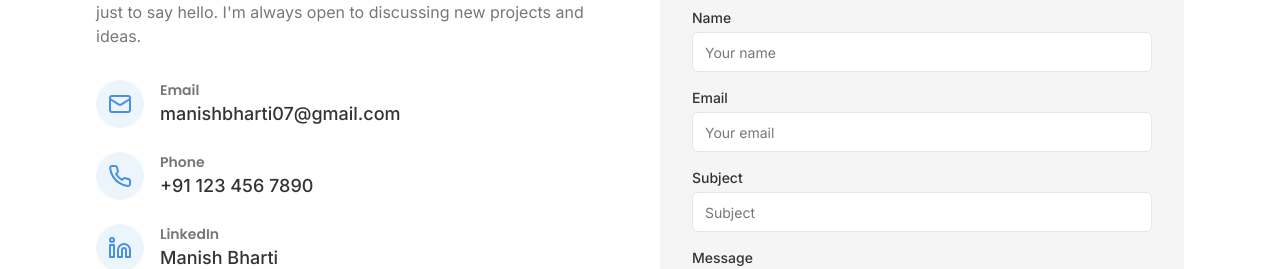
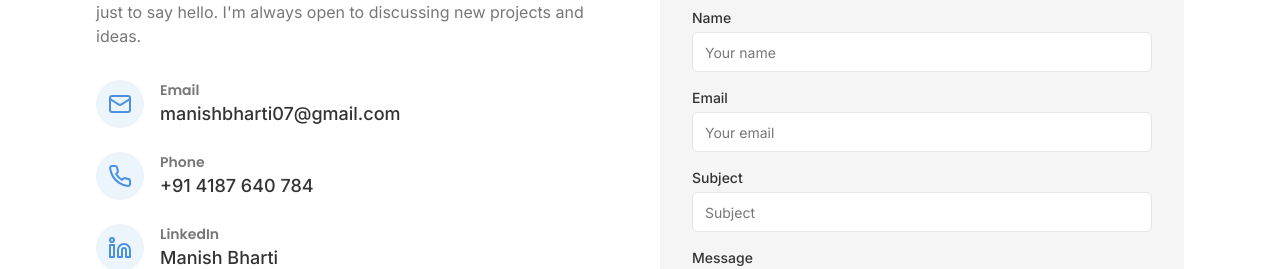
Before and after one commit to ManishBhartinn07/modern-personal-site, a React (Vite) app: page / in a window 1280 px wide. Shown: the part 5811-6080 px from the top of the page. Built offline with nearby package versions, Linux system fonts and the light colour scheme.

Commit message:
Fix contact information
Update contact information with new details.

```diff
--- a/src/components/ContactSection.tsx
+++ b/src/components/ContactSection.tsx
@@ -74,8 +74,8 @@ const ContactSection = () => {
                 </div>
                 <div>
                   <h4 className="text-sm text-muted-foreground">Phone</h4>
-                  <a href="tel:+911234567890" className="text-lg font-medium hover:text-accent transition-colors">
-                    +91 123 456 7890
+                  <a href="tel:+914187640784" className="text-lg font-medium hover:text-accent transition-colors">
+                    +91 4187 640 784
                   </a>
                 </div>
               </div>
@@ -86,7 +86,7 @@ const ContactSection = () => {
                 </div>
                 <div>
                   <h4 className="text-sm text-muted-foreground">LinkedIn</h4>
-                  <a href="https://linkedin.com/in/manish-bharti-7b7b2b1b9" target="_blank" rel="noopener noreferrer" className="text-lg font-medium hover:text-accent transition-colors">
+                  <a href="https://www.linkedin.com/in/manish-bharti07/" target="_blank" rel="noopener noreferrer" className="text-lg font-medium hover:text-accent transition-colors">
                     Manish Bharti
                   </a>
                 </div>
--- a/src/components/Footer.tsx
+++ b/src/components/Footer.tsx
@@ -17,7 +17,7 @@ const Footer = () => {
             <a href="https://github.com/ManishBhartinn07" target="_blank" rel="noopener noreferrer" className="text-white/70 hover:text-white transition-colors">
               <Github size={20} />
             </a>
-            <a href="https://linkedin.com/in/manish-bharti-7b7b2b1b9" target="_blank" rel="noopener noreferrer" className="text-white/70 hover:text-white transition-colors">
+            <a href="https://www.linkedin.com/in/manish-bharti07/" target="_blank" rel="noopener noreferrer" className="text-white/70 hover:text-white transition-colors">
               <Linkedin size={20} />
             </a>
             <a href="mailto:manishbharti07@gmail.com" className="text-white/70 hover:text-white transition-colors">
```
